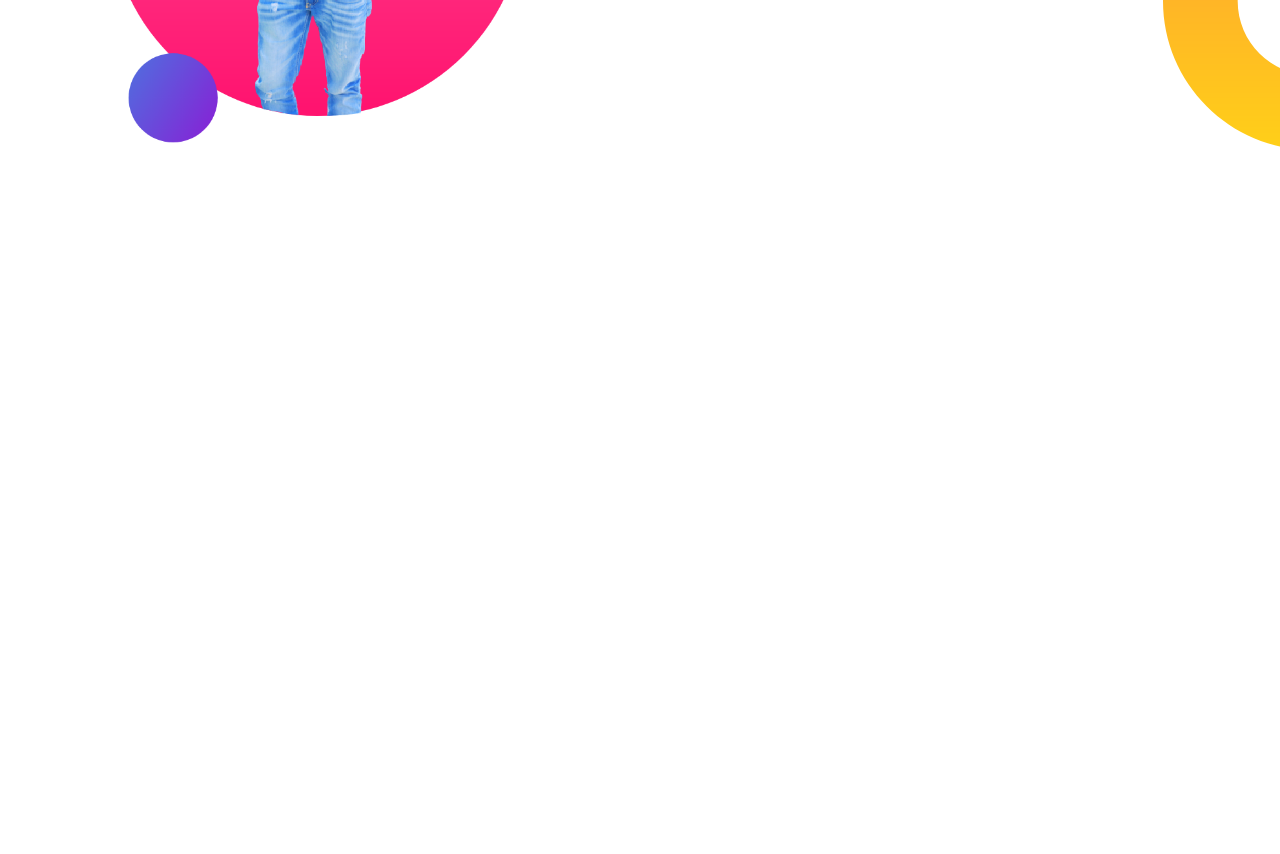
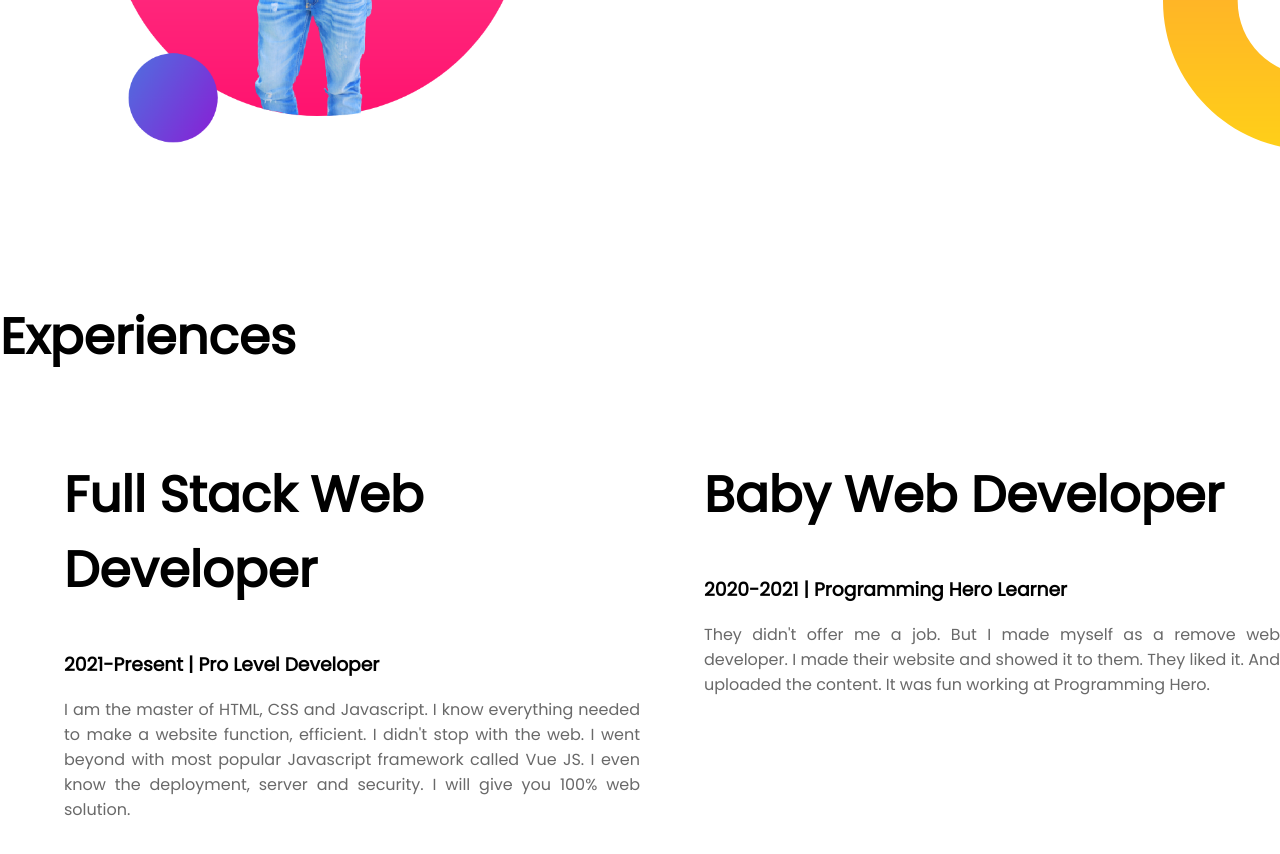
Before and after one commit to Antardas/developer-portfolio, a plain HTML site: page index.html in a window 1280 px wide. Shown: the part 1034-1888 px from the top of the page. Before the commit the page ends 1334 px from the top, so only its background shows below. Drawn offline with Linux system fonts and the light colour scheme.

Commit message:
add flexible & experience

```diff
--- a/index.html
+++ b/index.html
@@ -13,7 +13,9 @@
 </head>
 
 <body>
-    <section class="header">
+    <!-- Header Area Section Start  -->
+
+    <section class="header flexible-container">
         <div class="half-width">
             <h1>Welcome To</h1>
             <h1><span class="orange-color">Peter Parker</span> World</h1>
@@ -25,7 +27,12 @@
             <img src="images/my-bg01.png" alt="my-bg" class="my-bg">
         </div>
     </section>
-    <section class="dream-big">
+    <!-- Header Area Section End  -->
+
+
+    <!-- Big Dream Section start-->
+
+    <section class="dream-big flexible-container">
         <div class="half-width">
             <img class="my-bg" src="images/my-bg02.png" alt="">
         </div>
@@ -37,6 +44,26 @@
         <a href="#" class="link-button">DOWNLOAD RESUME</a>
     </div>
     </section>
+    <!-- Big Dream Section End-->
+
+
+    <!-- Experience Section Start-->
+
+    <section class="experience">
+        <h1>Experiences</h1>
+        <div class="flexible-container">
+            <div class="half-width side-color">
+                <h1>Full Stack Web Developer</h1>
+                <h3>2021-Present | Pro Level Developer</h3>
+                <p>I am the master of HTML, CSS and Javascript. I know everything needed to make a website function, efficient. I didn't stop with the web. I went beyond with most popular Javascript framework called Vue JS. I even know the deployment, server and security. I will give you 100% web solution.</p>
+            </div>
+            <div class="half-width side-color">
+                <h1>Baby Web Developer</h1>
+                <h3>2020-2021 | Programming Hero Learner</h3>
+                <p>They didn't offer me a job. But I made myself as a remove web developer. I made their website and showed it to them. They liked it. And uploaded the content. It was fun working at Programming Hero.</p>
+            </div>
+        </div>
+    </section>
 </body>
 
 </html>
--- a/style.css
+++ b/style.css
@@ -8,7 +8,7 @@ h1 {
 .orange-color {
     color: #FFA500;
 }
-section {
+.flexible-container {
     display: flex;
     margin-bottom: 150px;
 }
```
